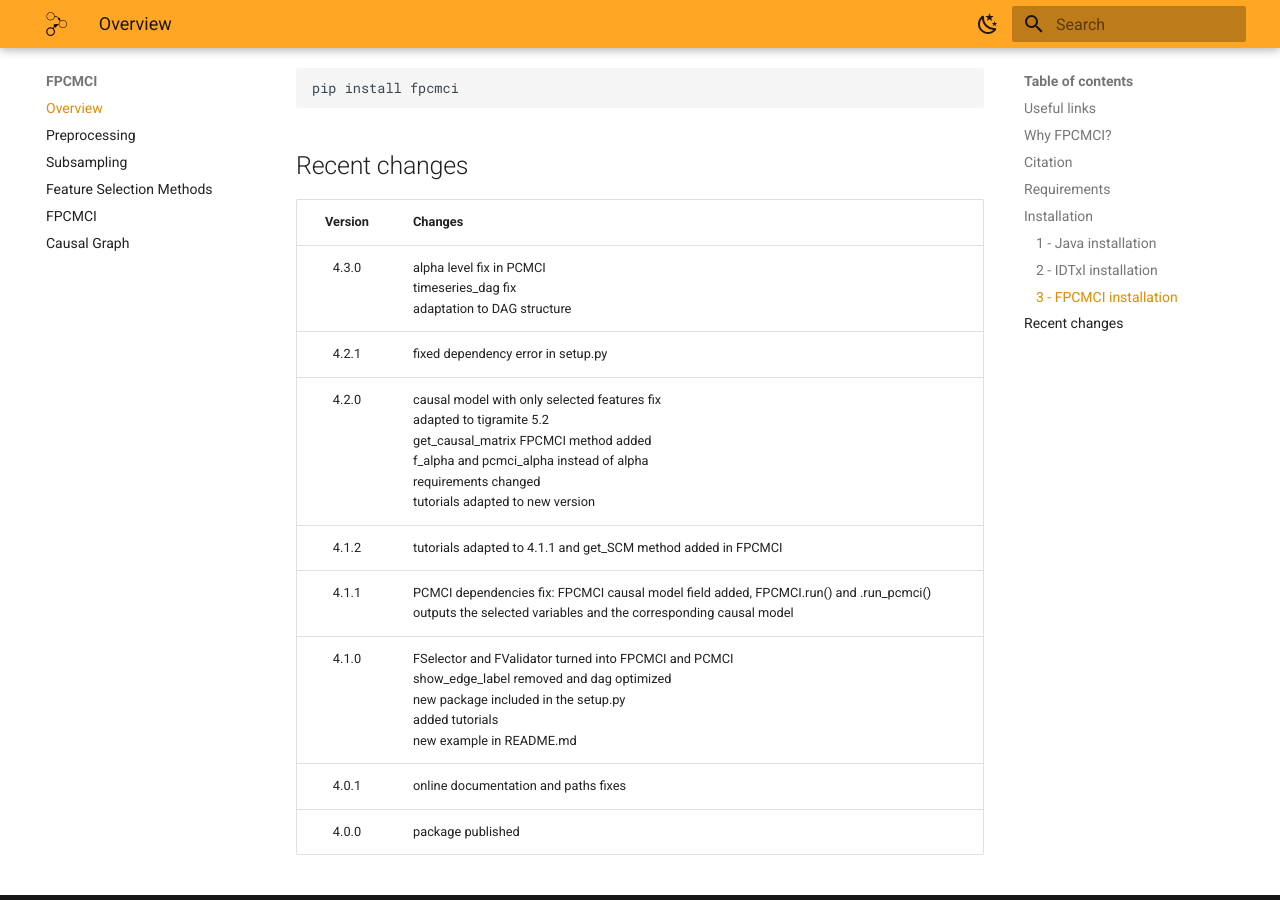
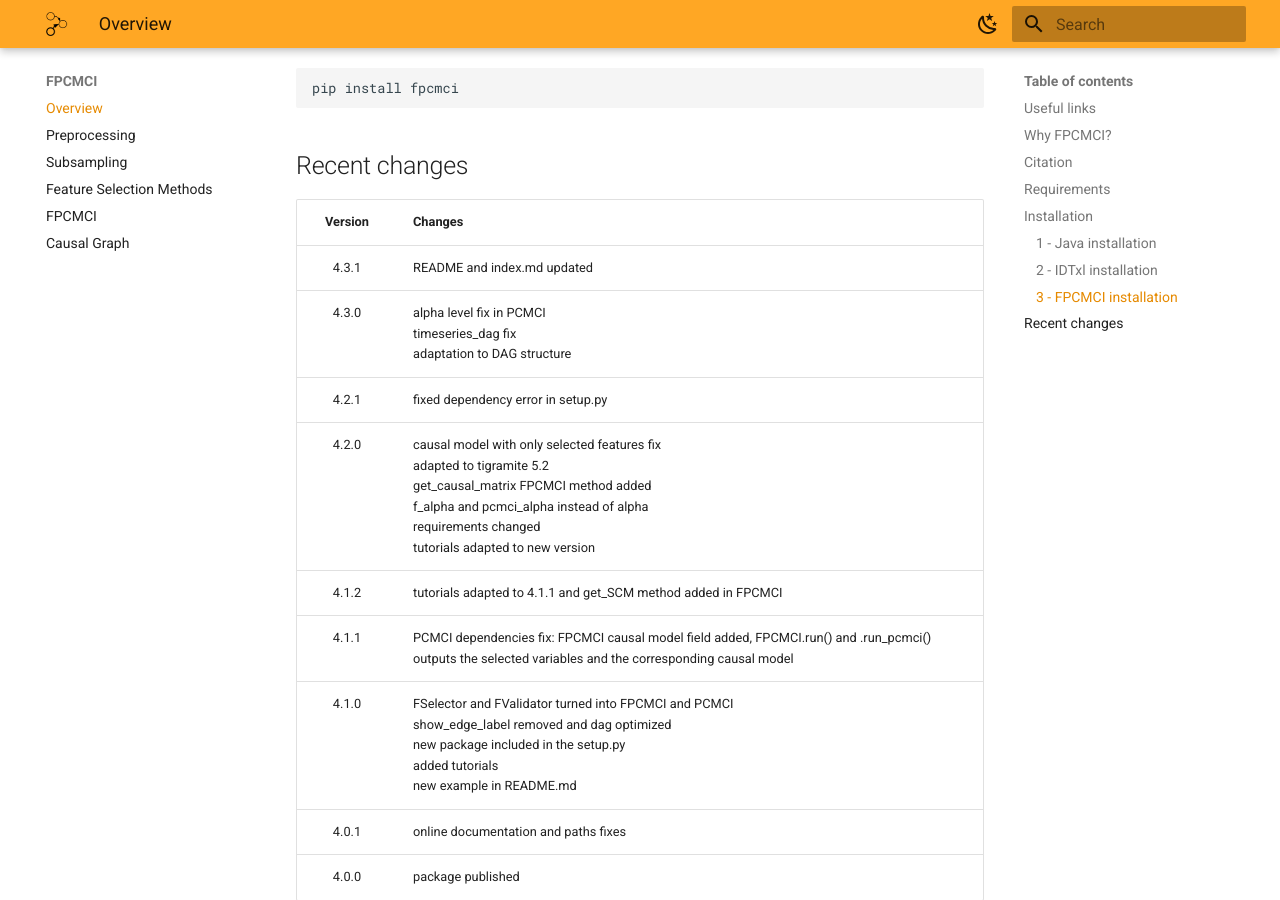
Before and after one commit to lcastri/fpcmci, an MkDocs documentation site: the page built from docs/index.md, in a window 1280 px wide and 900 px high, scrolled down 4074 px. Built offline with MkDocs 1.6.1 and Material for MkDocs 9.7.7, drawn with Linux system fonts in a browser that asks for light colours.

Commit message:
version 4.3.1

```diff
--- a/docs/index.md
+++ b/docs/index.md
@@ -131,6 +131,7 @@ pip install fpcmci
 
 | Version | Changes |
 | :---: | ----------- |
+| 4.3.1 | README and index.md updated |
 | 4.3.0 | alpha level fix in PCMCI<br>timeseries_dag fix<br>adaptation to DAG structure |
 | 4.2.1 | fixed dependency error in setup.py |
 | 4.2.0 | causal model with only selected features fix<br>adapted to tigramite 5.2<br>get_causal_matrix FPCMCI method added<br>f_alpha and pcmci_alpha instead of alpha<br>requirements changed<br>tutorials adapted to new version |
--- a/fpcmci/version.py
+++ b/fpcmci/version.py
@@ -1 +1 @@
-VERSION = '4.3.0'
+VERSION = '4.3.1'
```
Also changed, not shown: README.md (+1 -0 lines).
